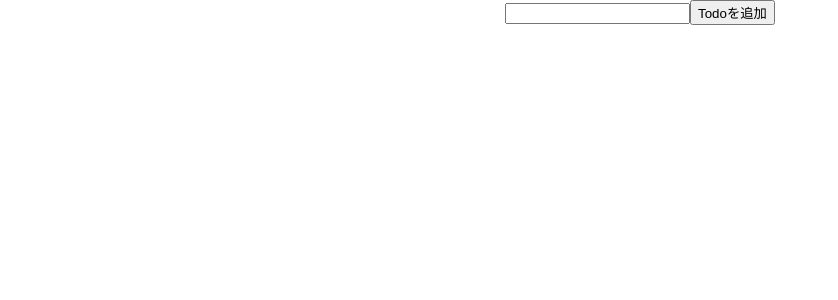
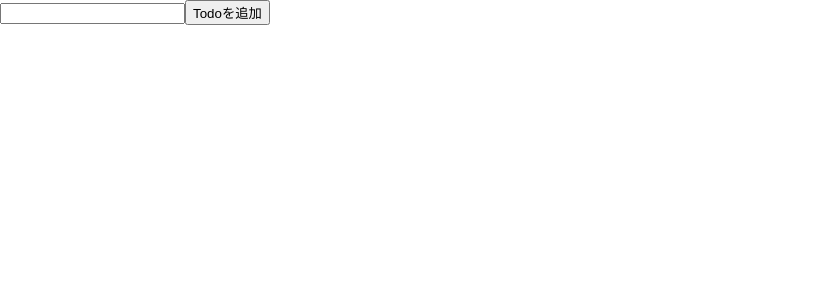
Before and after one commit to YTakahashii/todolist-jest-enzyme, a React (Create React App) app: page / in a window 1280 px wide. Shown: the top 300 px of the page, without its empty margins (0-838 px from the left). Built offline with nearby package versions, Linux system fonts and the light colour scheme.

Commit message:
feature: Render TodoList

```diff
--- a/src/App.tsx
+++ b/src/App.tsx
@@ -1,12 +1,13 @@
 import * as React from 'react';
-import './App.css';
 import AddTodoForm from './containers/AddTodoForm/AddTodoForm';
+import TodoList from './containers/TodoList/TodoList';
 
 class App extends React.Component {
   public render() {
     return (
-      <div className="App">
+      <div>
         <AddTodoForm />
+        <TodoList />
       </div>
     );
   }
```
